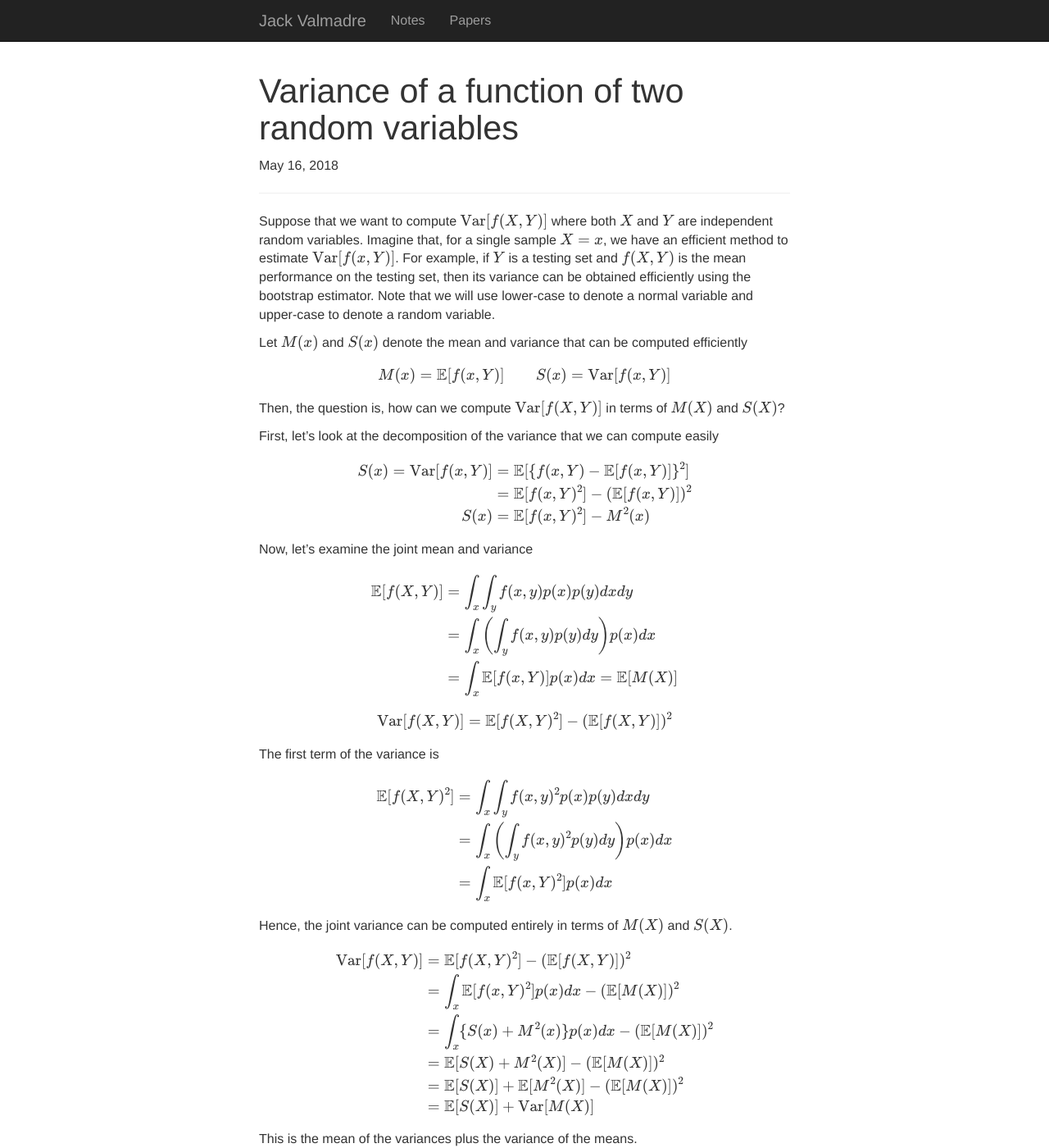
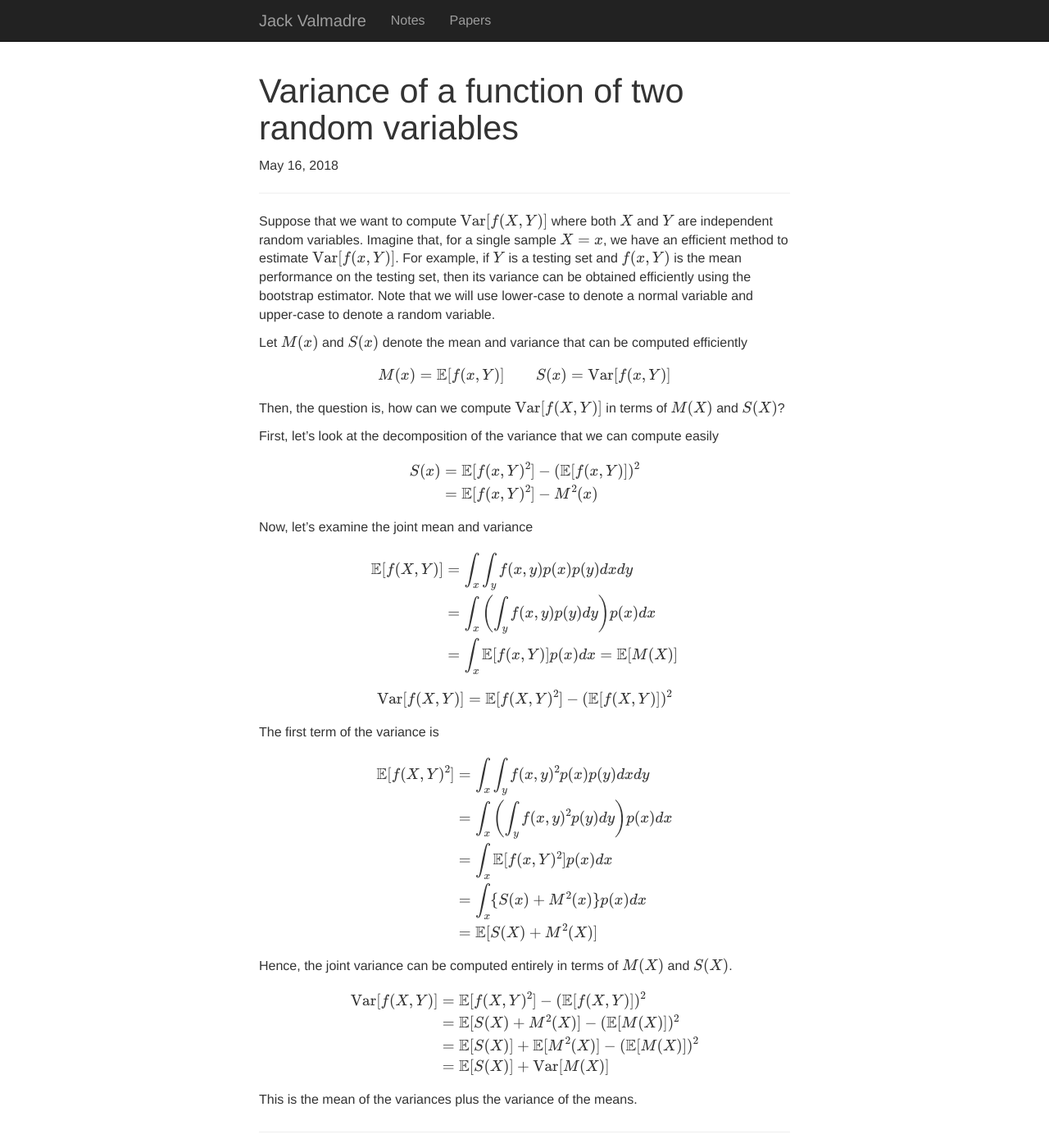
Before and after one commit to jvlmdr/jack.valmadre.net, a Jekyll site: the page built from notes/_posts/2018-05-16-variance-two-variables.md, in a window 1280 px wide and 1400 px high. Shown: the whole window at 82% size. Built offline with Jekyll 4.4.1, drawn with Linux system fonts in a browser that asks for light colours; nearby versions of some CDN libraries; formulas are drawn with MathJax 3.

Commit message:
Update 2018-05-16-variance-two-variables.md
Shuffle around a bit

```diff
--- a/notes/_posts/2018-05-16-variance-two-variables.md
+++ b/notes/_posts/2018-05-16-variance-two-variables.md
@@ -7,7 +7,7 @@ math:   true
 
 Suppose that we want to compute $\operatorname{Var}[f(X, Y)]$ where both $X$ and $Y$ are independent random variables.
 Imagine that, for a single sample $X = x$, we have an efficient method to estimate $\operatorname{Var}[f(x, Y)]$.
-For example, if $Y$ is a testing set and $f(X, Y)$ is the mean performance on the testing set, then its variance can be obtained efficiently using the bootstrap estimator.
+For example, if $Y$ is a testing set and $f(x, Y)$ is the mean performance on the testing set, then its variance can be obtained efficiently using the bootstrap estimator.
 Note that we will use lower-case to denote a normal variable and upper-case to denote a random variable.
 
 Let $M(x)$ and $S(x)$ denote the mean and variance that can be computed efficiently
@@ -22,9 +22,8 @@ Then, the question is, how can we compute $\operatorname{Var}[f(X, Y)]$ in terms
 First, let's look at the decomposition of the variance that we can compute easily
 
 $$\begin{aligned}
-S(x) = \operatorname{Var}[f(x, Y)] & = \mathbb{E}[\{f(x, Y) - \mathbb{E}[f(x, Y)]\}^2] \\
-& = \mathbb{E}[f(x, Y)^2] - (\mathbb{E}[f(x, Y)])^2 \\
-S(x) & = \mathbb{E}[f(x, Y)^2] - M^2(x)
+S(x) & = \mathbb{E}[f(x, Y)^2] - (\mathbb{E}[f(x, Y)])^2 \\
+& = \mathbb{E}[f(x, Y)^2] - M^2(x)
 \end{aligned}$$
 
 Now, let's examine the joint mean and variance
@@ -52,8 +53,6 @@ Hence, the joint variance can be computed entirely in terms of $M(X)$ and $S(X)$
 $$\begin{aligned}
 \operatorname{Var}[f(X, Y)]
 & = \mathbb{E}[f(X, Y)^2] - (\mathbb{E}[f(X, Y)])^2 \\
-& = \int_x \mathbb{E}[f(x, Y)^2] p(x) dx - (\mathbb{E}[M(X)])^2 \\
-& = \int_x \{ S(x) + M^2(x) \} p(x) dx - (\mathbb{E}[M(X)])^2 \\
 & = \mathbb{E}[S(X) + M^2(X)] - (\mathbb{E}[M(X)])^2 \\
 & = \mathbb{E}[S(X)] + \mathbb{E}[M^2(X)] - (\mathbb{E}[M(X)])^2 \\
 & = \mathbb{E}[S(X)] + \operatorname{Var}[M(X)]
```
Also changed, not shown: other parts of notes/_posts/2018-05-16-variance-two-variables.md (+3 -1 lines).
